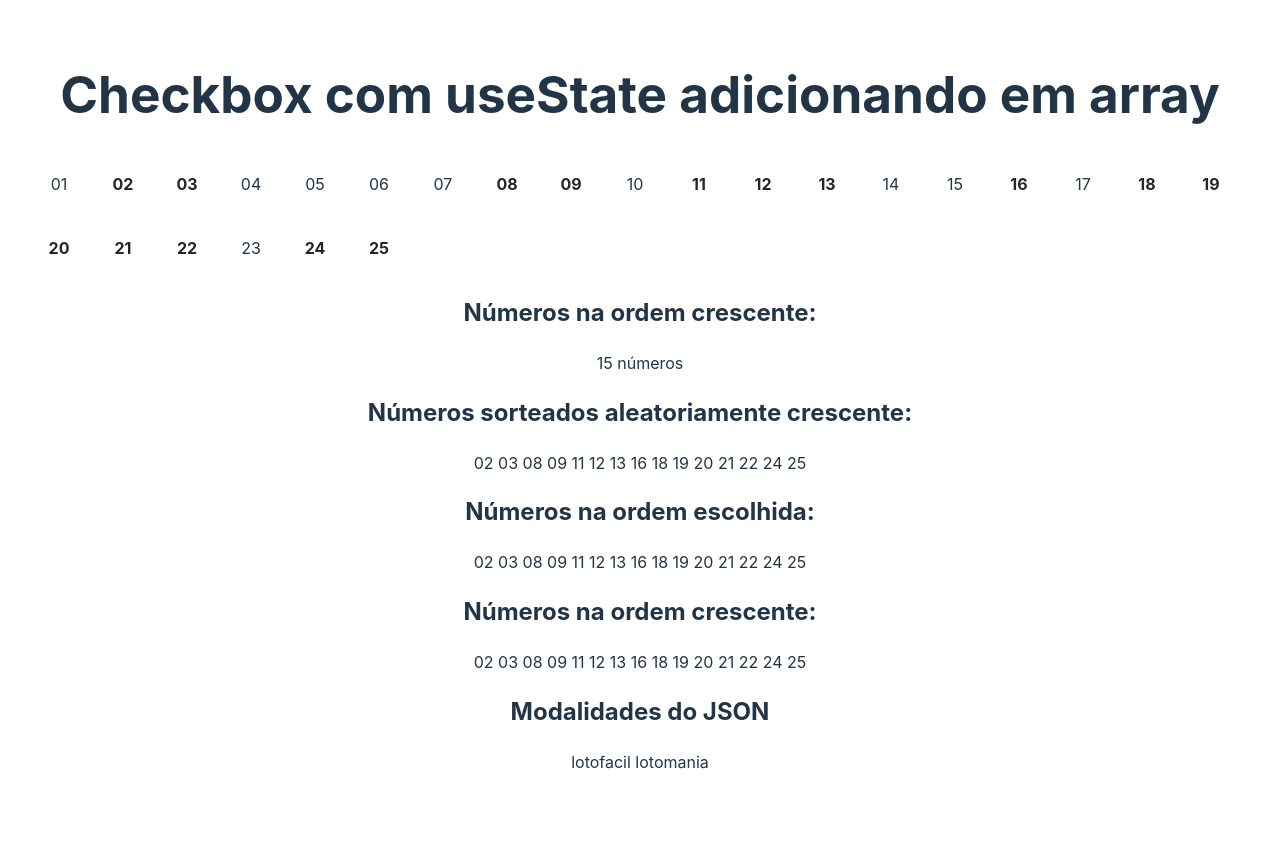
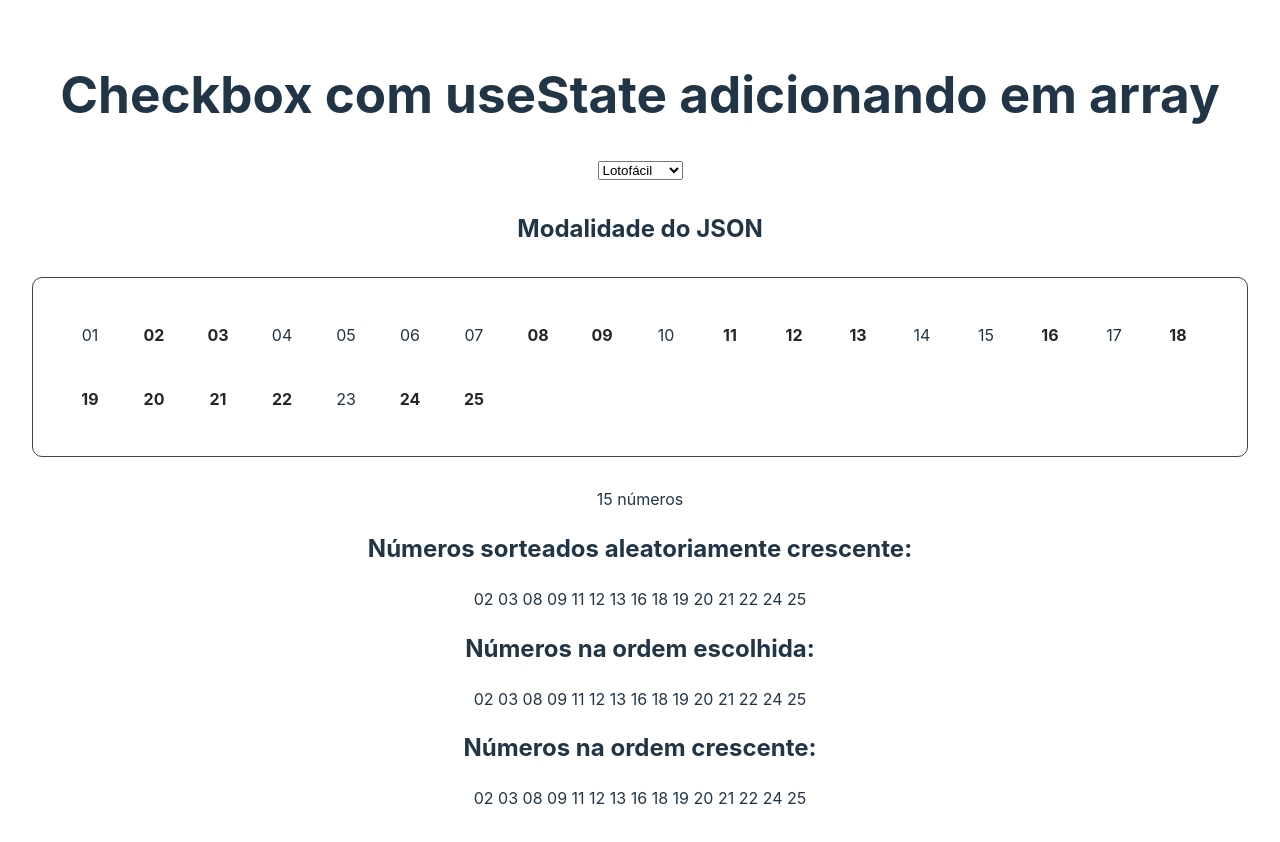
Before and after one commit to philipeoliveira/palpite-feito, a React (Vite) app: page / in a window 1280 px wide. Shown: the top 842 px of the page. Built offline with nearby package versions, Linux system fonts and the light colour scheme.

Commit message:
Add LotteryButtons component and refactor others files

```diff
--- a/package.json
+++ b/package.json
@@ -10,6 +10,8 @@
     "preview": "vite preview"
   },
   "dependencies": {
+    "@types/axios": "^0.14.0",
+    "axios": "^1.7.2",
     "react": "^18.2.0",
     "react-dom": "^18.2.0"
   },
--- a/src/App.tsx
+++ b/src/App.tsx
@@ -1,10 +1,12 @@
 import './App.css';
 import { Bet } from './components/Bet';
+import { LotteryButtons } from './components/LotteryButtons';
 
 function App() {
    return (
       <main>
          <h1>Checkbox com useState adicionando em array</h1>
+         <LotteryButtons />
          <Bet />
       </main>
    );
--- a/src/components/Bet.tsx
+++ b/src/components/Bet.tsx
@@ -1,28 +1,13 @@
 import { useState, useEffect } from 'react';
-import axios from 'axios';
+
 import { generateAvailableNumbersForBet } from '../utils/generateAvailableNumbersForBet';
 import { generateBet } from '../utils/generateBet';
 import sortNumbersAscending from '../utils/sortNumbersAscending';
 import { pluralizeNumber } from '../utils/handleStrings';
 
-interface modalitiesProps {
-   id: string;
-   name: string;
-   totalNumbersAvailable: string;
-   totalNumbersToBet: string;
-}
-
 export function Bet() {
-   const [modalitiesData, setModalitiesData] = useState<modalitiesProps[]>([]);
    const [randonBet, setRandonBet] = useState<string[]>([]);
    const [selectedNumbers, setSelectedNumbers] = useState<string[]>([]);
-
-   useEffect(() => {
-      axios
-         .get('src/data/modalities.json')
-         .then((response) => setModalitiesData(response.data.modalities))
-         .catch((error) => console.error(error));
-   }, []);
 
    useEffect(() => {
       const generatedBet = sortNumbersAscending(generateBet('15', '25'));
@@ -70,7 +55,6 @@ export function Bet() {
             ))}
          </form>
 
-         <h2>Números na ordem crescente:</h2>
          <div>{pluralizeNumber(selectedNumbers.length)}</div>
 
          <h2>Números sorteados aleatoriamente crescente:</h2>
@@ -93,13 +77,6 @@ export function Bet() {
                <span key={numString}>{`${numString} `}</span>
             ))}
          </div>
-
-         <h2>Modalidades do JSON</h2>
-         <div>
-            {modalitiesData.map((modality) => (
-               <span key={modality.id}>{`${modality.name} `}</span>
-            ))}
-         </div>
       </section>
    );
 }
--- /dev/null
+++ b/src/components/LotteryButtons.tsx
@@ -0,0 +1,59 @@
+import { useEffect, useState } from 'react';
+import axios from 'axios';
+
+interface lotteriesProps {
+   id: string;
+   name: string;
+   totalNumbersAvailable: string;
+   totalNumbersToBet: string;
+}
+
+export function LotteryButtons() {
+   const [selectedLottery, setSelectedLottery] = useState('');
+   const [lotteriesData, setLotteriesData] = useState<lotteriesProps[]>([]);
+
+   useEffect(() => {
+      axios
+         .get('src/data/lotteries.json')
+         .then((response) => setLotteriesData(response.data.lotteries))
+         .catch((error) => console.error(error));
+   }, []);
+
+   function handleSelectedLottery(e: React.ChangeEvent<HTMLSelectElement>) {
+      setSelectedLottery(e.target.value);
+   }
+
+   return (
+      <section>
+         <form id='select-lottery'>
+            <label>
+               <select
+                  name='lotteries'
+                  id='lotteries'
+                  onChange={handleSelectedLottery}
+               >
+                  {lotteriesData.map((lotteries) => (
+                     <option key={lotteries.id} value={lotteries.name}>
+                        {lotteries.name}
+                     </option>
+                  ))}
+               </select>
+            </label>
+         </form>
+
+         <h2>Modalidade do JSON</h2>
+         <div>
+            {lotteriesData.map(
+               (lotteries) =>
+                  lotteries.name === selectedLottery && (
+                     <div key={lotteries.id}>
+                        <span>{`${lotteries.name} | `}</span>
+                        <span>{`${lotteries.totalNumbersAvailable} disponíveis | `}</span>
+                        <span>{`${lotteries.totalNumbersToBet} para apostar`}</span>
+                     </div>
+                  )
+            )}
+         </div>
+      </section>
+   );
+}
--- a/src/data/modalities.json
+++ b/src/data/lotteries.json
@@ -1,14 +1,14 @@
 {
-   "modalities": [
+   "lotteries": [
       {
          "id": "1",
-         "name": "lotofacil",
+         "name": "Lotofácil",
          "totalNumbersAvailable": "25",
          "totalNumbersToBet": "15"
       },
       {
          "id": "2",
-         "name": "lotomania",
+         "name": "Lotomania",
          "totalNumbersAvailable": "100",
          "totalNumbersToBet": "50"
       }
--- a/src/index.css
+++ b/src/index.css
@@ -33,6 +33,10 @@ body {
 h1 {
    font-size: 3.2em;
    line-height: 1.1;
+}
+
+form {
+   margin: 30px 0;
 }
 
 button {
@@ -74,6 +78,9 @@ button:focus-visible {
    align-items: center;
    flex-wrap: wrap;
    gap: 10px;
+   border: 1px solid #444;
+   border-radius: 10px;
+   padding: 30px;
 }
 #bet-form label {
    display: flex;
```
Also changed, not shown: 1 other file (tests, documents, lock files or other folders).
